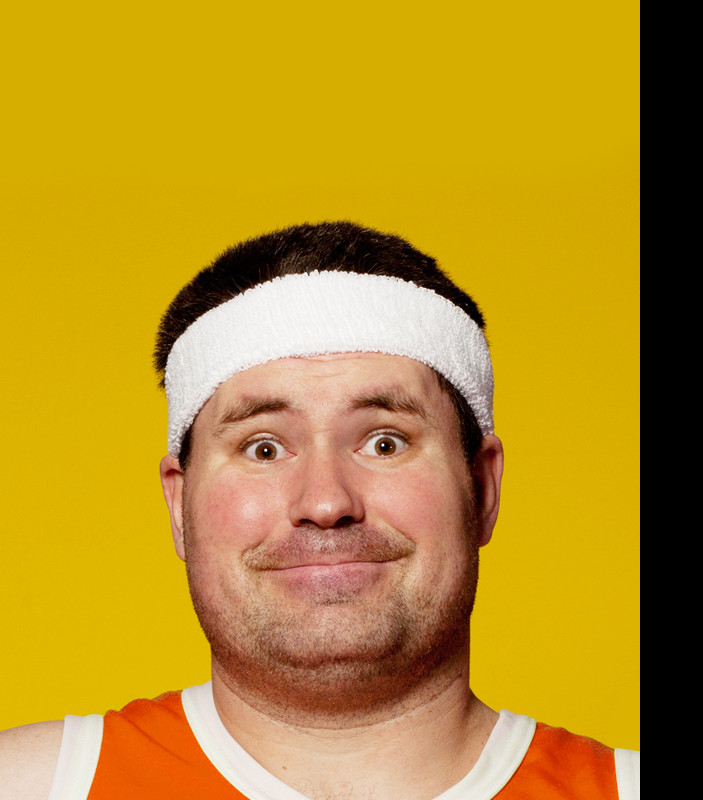
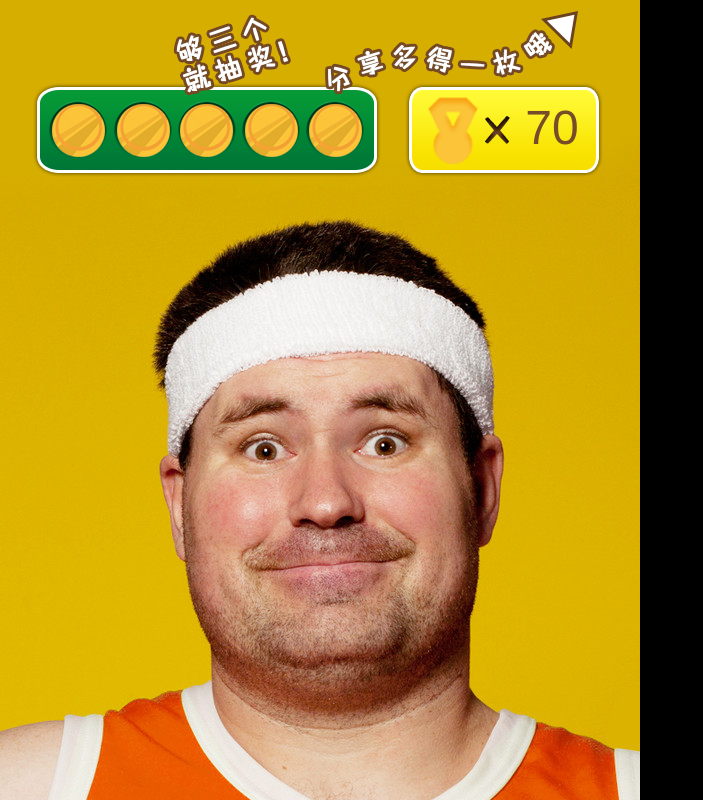
Before and after one commit to bluefly1234/aux-olympics, a website: page app/index.html in a window 1280 px wide. Shown: the whole page, without its empty margins (0-703 px from the left). Drawn offline with nearby package versions, Linux system fonts and the light colour scheme.

Commit message:
一点点
一点点

```diff
--- a/app/index.html
+++ b/app/index.html
@@ -136,8 +136,17 @@
             <div class="scrolly-container" id="game-container">
                 <div class="ab-element" id="game-bg"></div>
                 <div class="ab-element" id="collection">
+                    <div class="collection-gold" id="gold1"></div>
+                    <div class="collection-gold" id="gold2"></div>
+                    <div class="collection-gold" id="gold3"></div>
+                    <div class="collection-gold" id="gold4"></div>
+                    <div class="collection-gold" id="gold5"></div>
+                </div><!--/collection end-->
 
-                </div><!--/collection end-->
+                <div class="ab-element" id="collection-sum">
+                    <div class="ab-element" id="collection-num">70</div>
+
+                </div><!--/collection-sum end-->
 
             </div><!--/game-container end-->
 
--- a/app/scss/main.scss
+++ b/app/scss/main.scss
@@ -63,6 +63,7 @@ $main-bgcolor: #000;
 $main-color: #fff;
 $main-red: #c50000;
 $main-green: #83ac14;
+$main-brown: #774c29;
 
 /* ==========================================================================
 定义变量结束
@@ -344,6 +345,68 @@ body {
     background-image: url($game-bg);
 }
 
+#collection {
+    top: 11px;
+    left: 33px;
+    $collection: '../images/collection.png';
+    width: image-width($collection);
+    height: image-height($collection);
+    background-image: url($collection);
+}
+
+.collection-gold {
+    position: absolute;
+    top: 93px;
+    $gold: '../images/gold.png';
+    width: image-width($gold);
+    height: image-height($gold);
+    background-image: url($gold);
+}
+
+#gold1 {
+    left: 19px;
+}
+
+#gold2 {
+    left: 84px;
+}
+
+#gold3 {
+    left: 147px;
+}
+
+#gold4 {
+    left: 212px;
+}
+
+#gold5 {
+    left: 276px;
+}
+
+#collection-sum {
+    top: 83px;
+    left: 405px;
+    $sum: '../images/sum.png';
+    width: image-width($sum);
+    height: image-height($sum);
+    background-image: url($sum);
+}
+
+#collection-num {
+    top: 3px;
+    left: 101px;
+    width: 92px;
+    height: 84px;
+    color: $main-brown;
+    font: {
+        size: 48px;
+    }
+    text: {
+        align: center;
+    }
+    line-height: 84px;
+}
+
 #rank-container, #rule-container, #no-face-container {
     visibility: hidden;
 }
```
Also changed, not shown: app/css/main.css, app/images/sum.png (added), 1 other file.
